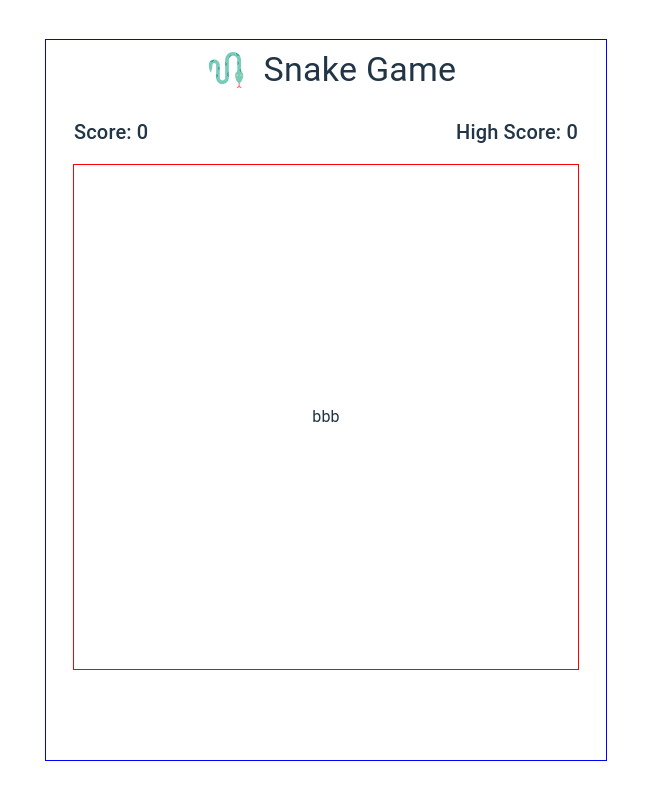
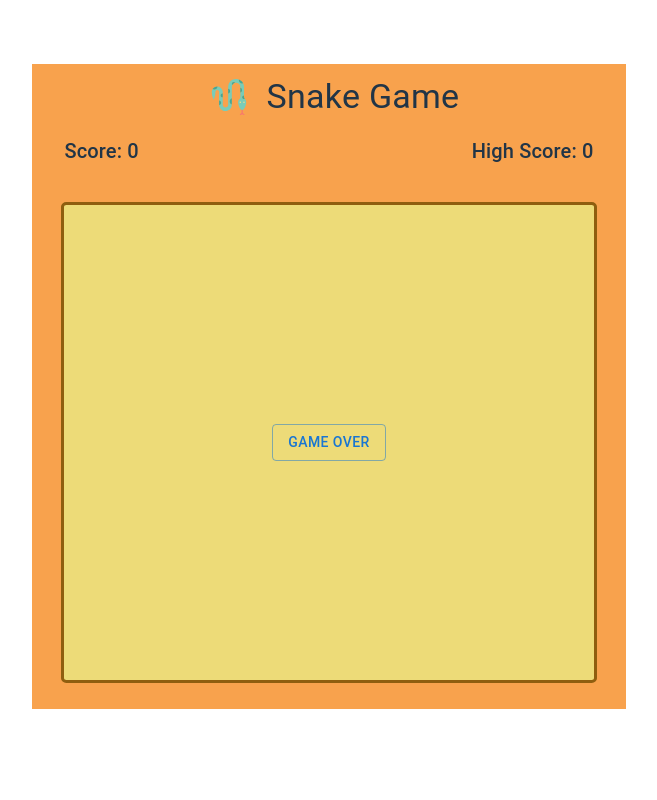
Before and after one commit to saidaniamine12/snake-game, a React (Vite) app: page / in a window 1280 px wide. Shown: the whole page, without its empty margins (314-971 px from the left). Built offline with nearby package versions, Linux system fonts and the light colour scheme.

Commit message:
adding the game over Dialog

```diff
--- a/src/App.css
+++ b/src/App.css
@@ -1,7 +1,7 @@
 #root {
   max-width: 1280px;
   margin: 0 auto;
-  padding: 2rem;
+  padding-top: 4em;
   text-align: center;
 }
 
--- a/src/App.tsx
+++ b/src/App.tsx
@@ -1,7 +1,7 @@
 import snakeLogo from "/snake.svg";
 import "./App.css";
 
-import { Stack, Container, Typography } from "@mui/material";
+import { Stack, Typography, Container } from "@mui/material";
 import SnakeGame from "./components/snake_game/score/SnakeGame";
 import HighScoreProvider from "./providers/HighScoreProvider";
 import ScoreProvider from "./providers/ScoreProvier";
@@ -9,32 +9,32 @@ import ScoreProvider from "./providers/ScoreProvier";
 function App() {
   return (
     <>
-      <Container maxWidth="lg">
+      <Container sx={{ width: "636px", height: "710px" }}>
         <Stack
           direction="column"
           alignItems="center"
           sx={{
-            border: '1px solid blue',
-            height: '90vh',
-            width: '560px',
-            margin: 'auto',
+            border: "3px solid #f8a24d",
+            height: "90%",
+            minHeight: "565px",
+            width: "100%",
+            backgroundColor: "#f8a24d",
           }}
         >
-
           <Stack
             direction="row"
             alignItems="center"
             spacing={1}
             sx={{
-              marginBottom: '16px',
-              textAlign: 'center',
+              marginBottom: "8px",
+              textAlign: "center",
             }}
           >
             <img
               src={snakeLogo}
               className="logo"
               alt="Snake Game Logo"
-              style={{ height: '60px' }}
+              style={{ height: "60px" }}
             />
             <Typography variant="h4">Snake Game</Typography>
           </Stack>
@@ -49,5 +49,4 @@ function App() {
   );
 }
 
-
 export default App;
--- /dev/null
+++ b/src/components/GameOverModal.tsx
@@ -0,0 +1,55 @@
+import {
+  Button,
+  Dialog,
+  DialogActions,
+  DialogContent,
+  DialogTitle,
+  Slide,
+} from "@mui/material";
+import { TransitionProps } from "@mui/material/transitions";
+import React from "react";
+
+interface GameOverModalProps {
+  score: number;
+  onRestart: () => void;
+  gameOver: boolean;
+}
+
+
+const Transition = React.forwardRef(function Transition(
+    props: TransitionProps & {
+      // eslint-disable-next-line @typescript-eslint/no-explicit-any
+      children: React.ReactElement<any, any>;
+    },
+    ref: React.Ref<unknown>,
+  ) {
+    return <Slide direction="down" ref={ref} {...props} />;
+  });
+
+const GameOverModal: React.FC<GameOverModalProps> = ({
+  score,
+  onRestart,
+  gameOver,
+}) => {
+  return (
+    <Dialog TransitionComponent={Transition} open={gameOver} disableEscapeKeyDown sx={{ textAlign: "center" }} PaperProps={{
+        sx: {
+          minWidth: "400px", // Wider dialog
+          minHeight: "250px", // Taller dialog
+          padding: "24px", // More internal space
+        },
+      }}>
+      <DialogTitle >GAME OVER!</DialogTitle>
+      <DialogContent >
+        <p>Your Score: {score}</p>
+      </DialogContent>
+      <DialogActions sx={{ justifyContent: "center" }}>
+        <Button onClick={onRestart} variant="contained" color="primary">
+          Restart
+        </Button>
+      </DialogActions>
+    </Dialog>
+  );
+};
+
+export default GameOverModal;
--- a/src/components/snake_game/score/SnakeGame.tsx
+++ b/src/components/snake_game/score/SnakeGame.tsx
@@ -1,28 +1,51 @@
-import { Box, Stack, Typography } from "@mui/material";
+import { Box, Button, Stack, Typography } from "@mui/material";
 import { useScore } from "../../../providers/ScoreProvier";
-import { useHighScore } from "../../../providers/HighScoreProvider";
+import { GameData, useHighScore } from "../../../providers/HighScoreProvider";
+import { useEffect, useState } from "react";
+import GameOverModal from "../../GameOverModal";
 
 const SnakeGame = () => {
-  const {score} = useScore();
-  const {highScore} = useHighScore();
+  const { score } = useScore();
+  const { highScore, setHighScore } = useHighScore();
+  const [gameOver, setGameOver] = useState(false);
+
+  // handling game over
+  const handleGameOver = () => {
+    setGameOver(true);
+  };
+  // handling restart
+  const handleRestartGame = () => {
+    if (score > highScore) {
+      setHighScore(score);
+    }
+    setGameOver(false);
+  };
+
+  useEffect(() => {
+    const gameData: GameData = {
+      highScore: highScore,
+      score: 0,
+    };
+    localStorage.setItem("gameData", JSON.stringify(gameData));
+  }, [setHighScore]);
 
   return (
+    // In SnakeGame component
     <Stack
       spacing={2}
       direction="column"
       alignItems="center"
       sx={{
-        width: '100%',
-        height: '100%',
-        display: 'flex',
+        width: "100%",
+        height: "100%",
+        display: "flex",
       }}
     >
-
       <Stack
         direction="row"
         maxWidth="90%"
         width="90%"
-        sx={{ justifyContent: 'space-between', marginBottom: '16px' }}
+        sx={{ justifyContent: "space-between" }}
       >
         <Box>
           <Typography variant="h6">Score: {score}</Typography>
@@ -32,18 +55,42 @@ const SnakeGame = () => {
         </Box>
       </Stack>
 
-
       <Box
         sx={{
-          border: '1px solid red',
-          width: '90%',
-          aspectRatio: '1',
-          display: 'flex',
-          alignItems: 'center',
-          justifyContent: 'center',
+          flex: 1,
+          width: "100%",
+          display: "flex",
+          justifyContent: "center",
+          alignItems: "center",
+          position: "relative",
         }}
       >
-        <Typography>bbb</Typography>
+        <Box
+          sx={{
+            width: "90%",
+            maxWidth: "100%",
+            height: "90%",
+            maxHeight: "100%",
+            aspectRatio: "1",
+            border: "3px solid #8F5E0F",
+            borderRadius: "1%",
+            marginTop: "-8px",
+            justifyContent: "center",
+            backgroundColor: "#EDDB78",
+            display: "flex",
+            alignItems: "center",
+          }}
+        >
+          <Button variant="outlined" onClick={handleGameOver}>
+            Game Over
+          </Button>
+
+          <GameOverModal
+            score={score}
+            onRestart={handleRestartGame}
+            gameOver={gameOver}
+          />
+        </Box>
       </Box>
     </Stack>
   );
--- a/src/index.css
+++ b/src/index.css
@@ -28,7 +28,7 @@ body {
   display: flex;
   place-items: center;
   min-width: 320px;
-  min-height: 100vh;
+  max-height: 100vh;
 }
 /*
 h1 {
--- a/src/providers/HighScoreProvider.tsx
+++ b/src/providers/HighScoreProvider.tsx
@@ -1,5 +1,10 @@
 import { ReactNode, useContext, useState } from "react";
 import { createContext } from "react";
+
+export interface GameData {
+  highScore: number;
+  score: number;
+}
 
 // define high score context :defining yhe struture of the context
 interface HighScore {
@@ -15,14 +20,21 @@ const HighScoreContext = createContext<HighScore>({
 
 // create the provider component, it  Provides the context to its children.
 const HighScoreProvider = ({ children }: { children: ReactNode }) => {
-    const [highScore, setHighScore] = useState<number | 0>(0);
+  const [highScore, setHighScore] = useState<number>(() => {
+    const gameData = localStorage.getItem("gameData");
+    if (gameData) {
+      const parsedData: GameData = JSON.parse(gameData);
+      return parsedData.highScore || 0;
+    }
+    return 0;
+  });
 
   return (
     <HighScoreContext.Provider value={{ highScore, setHighScore }}>
       {children}
     </HighScoreContext.Provider>
   );
-}
+};
 
 // create a custom hook to use the context and simplify the access to the context
 // eslint-disable-next-line react-refresh/only-export-components
@@ -32,8 +44,7 @@ export const useHighScore = () => {
     throw new Error("useHighScore must be used within a HighScoreProvider");
   }
   return context;
-}
-
+};
 
 // export the provider
 export default HighScoreProvider;
```
Also changed, not shown: src/providers/ScoreProvier.tsx (+8 -10 lines). Lines whose indentation alone changed are shown as unchanged.
